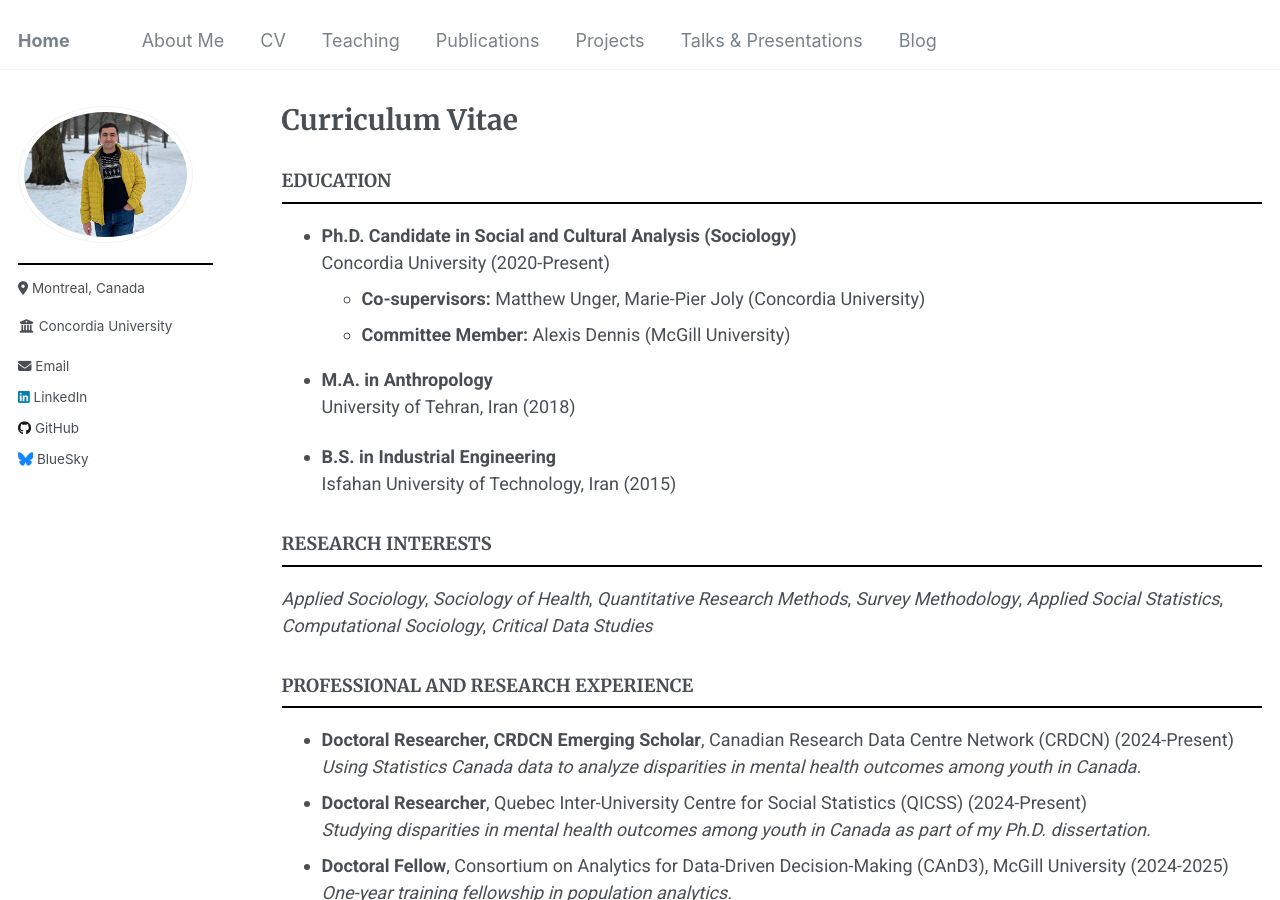
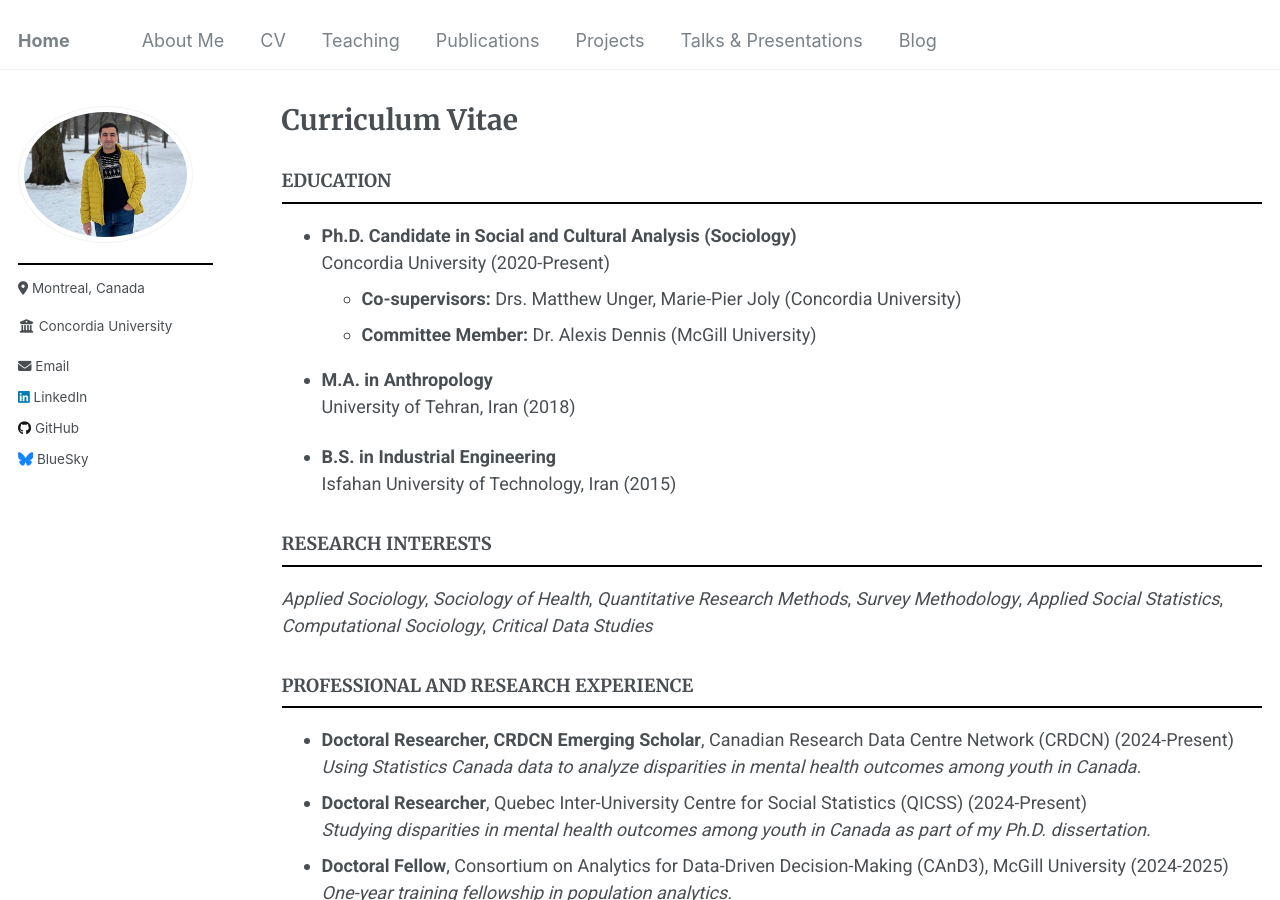
Before and after one commit to Mohsnmonji/mohsnmonji.github.io, a Jekyll site: the page built from _pages/Curriculum Vitae.md, in a window 1280 px wide and 900 px high. Built offline with Jekyll 4.4.1, drawn with Linux system fonts in a browser that asks for light colours.

Commit message:
Update Curriculum Vitae.md

```diff
--- a/_pages/Curriculum Vitae.md
+++ b/_pages/Curriculum Vitae.md
@@ -20,8 +20,8 @@ redirect_from:
 ### EDUCATION
 - **Ph.D. Candidate in Social and Cultural Analysis (Sociology)**
   Concordia University (2020-Present)
-  - **Co-supervisors:** Matthew Unger, Marie-Pier Joly (Concordia University)
-  - **Committee Member:** Alexis Dennis (McGill University)
+  - **Co-supervisors:** Drs. Matthew Unger, Marie-Pier Joly (Concordia University)
+  - **Committee Member:** Dr. Alexis Dennis (McGill University)
 
 - **M.A. in Anthropology**
   University of Tehran, Iran (2018)
```
